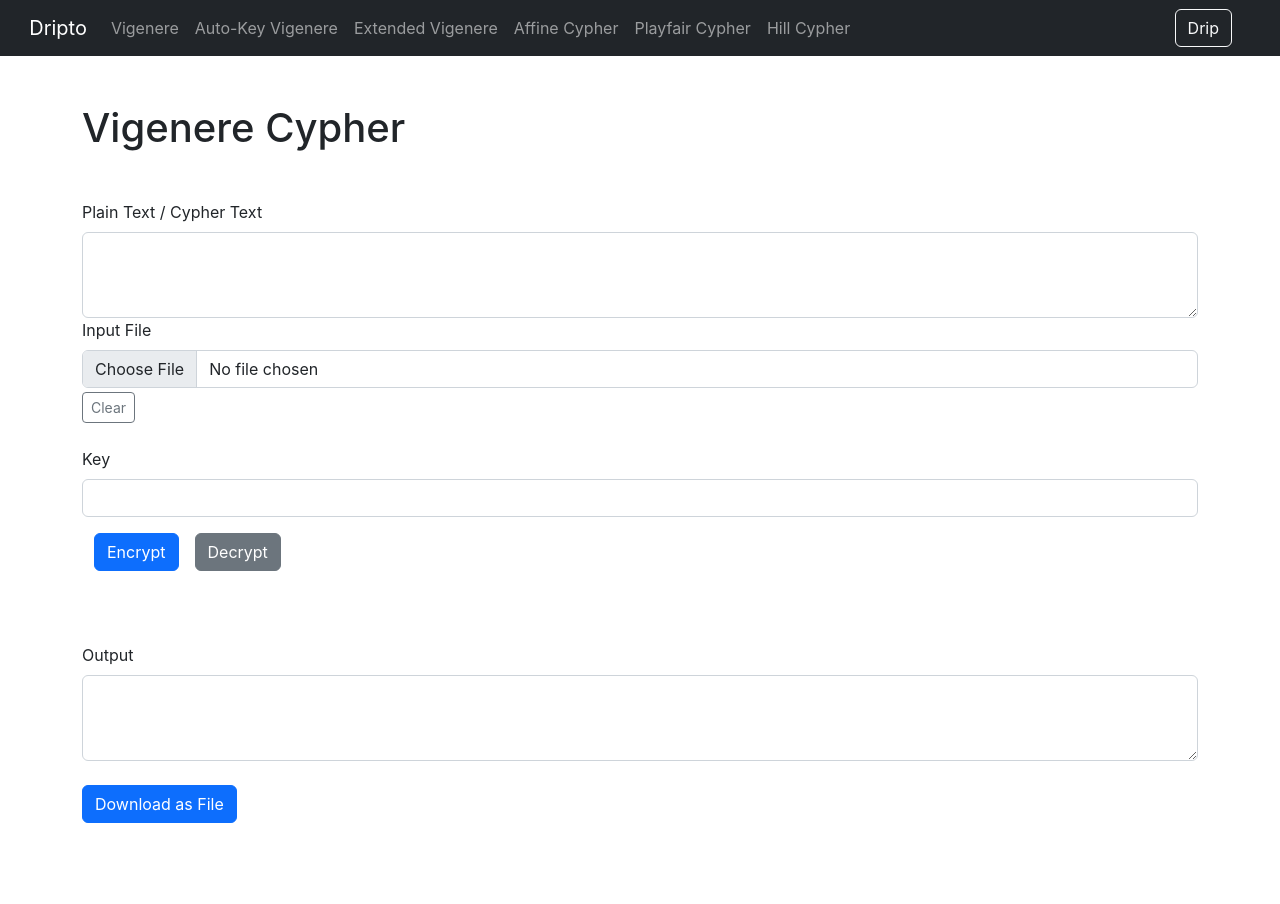
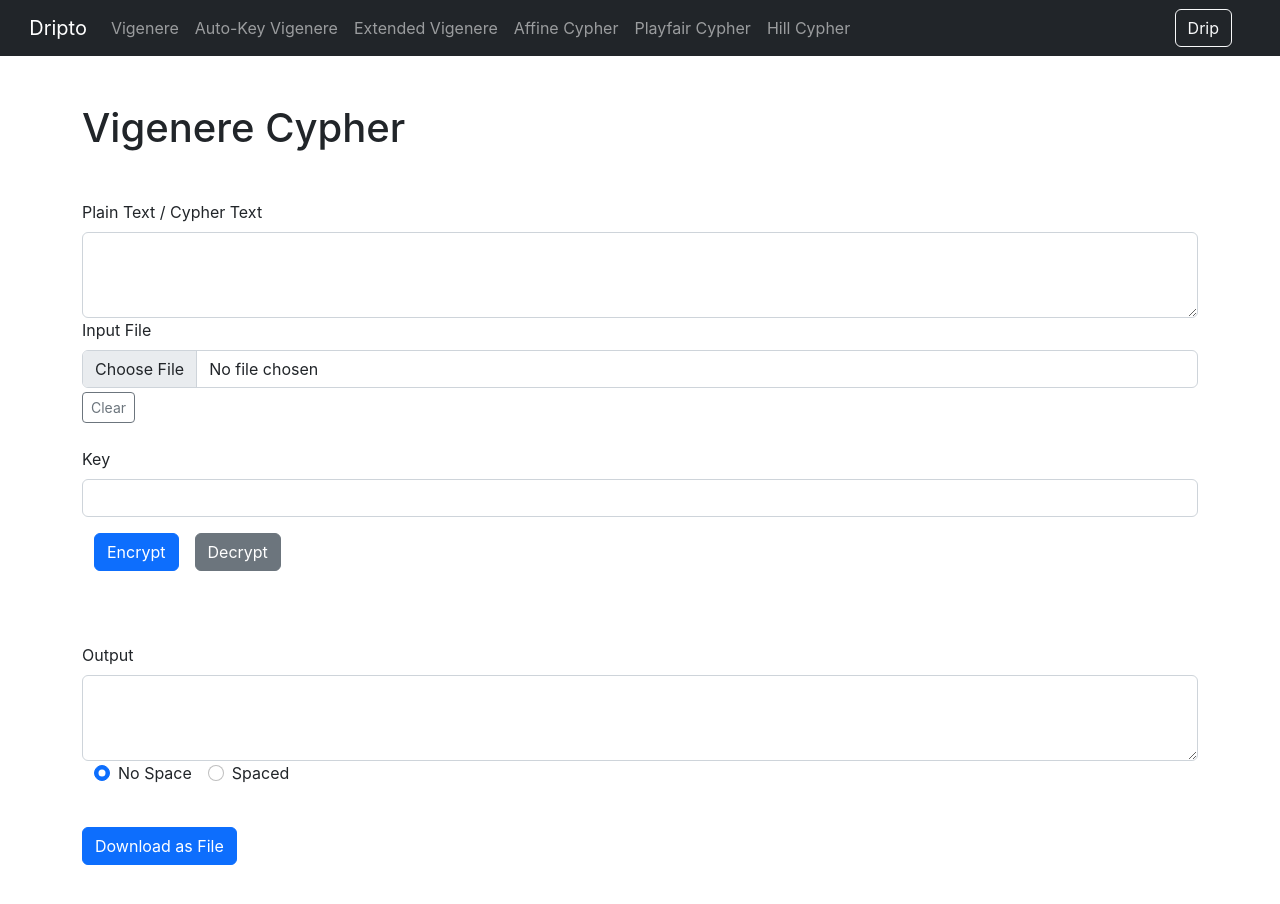
Before and after one commit to PlumStream24/dripto-1, a React (Create React App) app: page /vigenere in a window 1280 px wide. Shown: the top 904 px of the page. Before the commit the page ends 871 px from the top, so only its background shows below. Built offline with nearby package versions, Linux system fonts and the light colour scheme; the HTML template or start-up script is replaced by a standard one.

Commit message:
added spaced option for vigenere

```diff
--- a/src/pages/auto-key-vigenere.js
+++ b/src/pages/auto-key-vigenere.js
@@ -10,7 +10,8 @@ class AutoVigenere extends Component {
         this.state = {
             message : '',
             key : '',
-            result : ''
+            result : '',
+            spaced: 'no-space'
         }
         this.fileInput = createRef();
         this.handleInputChange = this.handleInputChange.bind(this);
@@ -32,6 +33,8 @@ class AutoVigenere extends Component {
 
         }
 
+        this.setState({spaced: 'no-space'});
+
     }
 
     handleDecrypt = () => {
@@ -48,6 +51,8 @@ class AutoVigenere extends Component {
             fr.readAsText(this.fileInput.current.files[0]);
         }
 
+        this.setState({spaced: 'no-space'});
+
     }
 
     handleInputChange = (e) => {
@@ -58,6 +63,19 @@ class AutoVigenere extends Component {
         this.setState({
             [name]: value
         });
+
+
+        if (name === 'spaced') this.handleSpace(e);
+    }
+
+    handleSpace = (e) => {
+        if (e.target.value === 'spaced') {
+            let r = this.state.result.replace(/(.{5})/g,"$& ");
+            this.setState({result: r});
+        } else {
+            let r = this.state.result.replace(/\s/g,"");
+            this.setState({result: r});
+        }
     }
 
     clearField = () => {
@@ -102,6 +120,12 @@ class AutoVigenere extends Component {
 
             <Form.Label>Output</Form.Label>
             <Form.Control as="textarea" rows={3} placeholder="" readOnly name="result" value={this.state.result}/>
+            <Container>
+                <Form.Group className="mb-3">
+                    <Form.Check inline label="No Space" type="radio" value="no-space" name="spaced" onChange={this.handleInputChange} checked={this.state.spaced === 'no-space'}/>
+                    <Form.Check inline label="Spaced" type="radio" value="spaced" name="spaced" onChange={this.handleInputChange} checked={this.state.spaced === 'spaced'}/>
+                </Form.Group>
+            </Container>
             <br/>
             <Button variant="primary" type="button" onClick={this.handleSaveFile}>Download as File</Button>
 
--- a/src/pages/vigenere.js
+++ b/src/pages/vigenere.js
@@ -10,7 +10,8 @@ class Vigenere extends Component {
         this.state = {
             message : '',
             key : '',
-            result : ''
+            result : '',
+            spaced: 'no-space'
         }
         this.fileInput = createRef();
         this.handleInputChange = this.handleInputChange.bind(this);
@@ -32,6 +33,8 @@ class Vigenere extends Component {
 
         }
 
+        this.setState({spaced: 'no-space'});
+
     }
 
     handleDecrypt = () => {
@@ -48,6 +51,8 @@ class Vigenere extends Component {
             fr.readAsText(this.fileInput.current.files[0]);
         }
 
+        this.setState({spaced: 'no-space'});
+
     }
 
     handleInputChange = (e) => {
@@ -58,6 +63,18 @@ class Vigenere extends Component {
         this.setState({
             [name]: value
         });
+
+        if (name === 'spaced') this.handleSpace(e);
+    }
+
+    handleSpace = (e) => {
+        if (e.target.value === 'spaced') {
+            let r = this.state.result.replace(/(.{5})/g,"$& ");
+            this.setState({result: r});
+        } else {
+            let r = this.state.result.replace(/\s/g,"");
+            this.setState({result: r});
+        }
     }
 
     clearField = () => {
@@ -102,6 +119,12 @@ class Vigenere extends Component {
 
             <Form.Label>Output</Form.Label>
             <Form.Control as="textarea" rows={3} placeholder="" readOnly name="result" value={this.state.result}/>
+            <Container>
+                <Form.Group className="mb-3">
+                    <Form.Check inline label="No Space" type="radio" value="no-space" name="spaced" onChange={this.handleInputChange} checked={this.state.spaced === 'no-space'}/>
+                    <Form.Check inline label="Spaced" type="radio" value="spaced" name="spaced" onChange={this.handleInputChange} checked={this.state.spaced === 'spaced'}/>
+                </Form.Group>
+            </Container>
             <br/>
             <Button variant="primary" type="button" onClick={this.handleSaveFile}>Download as File</Button>
 
```
